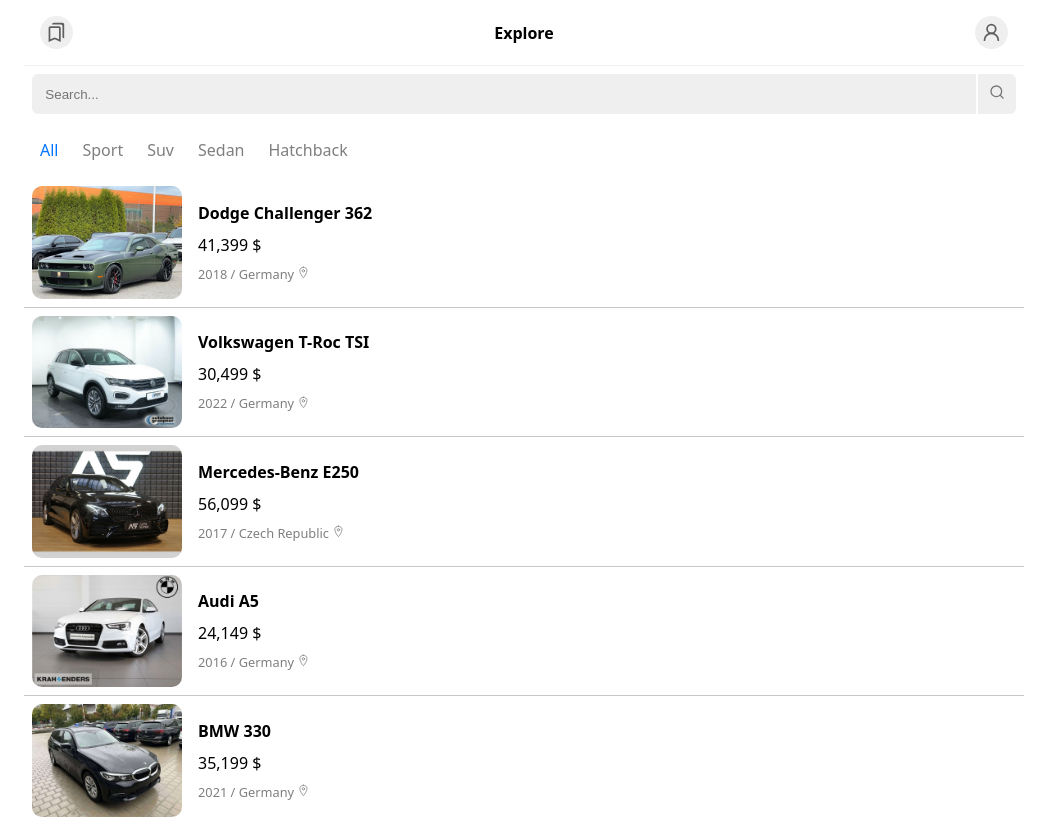
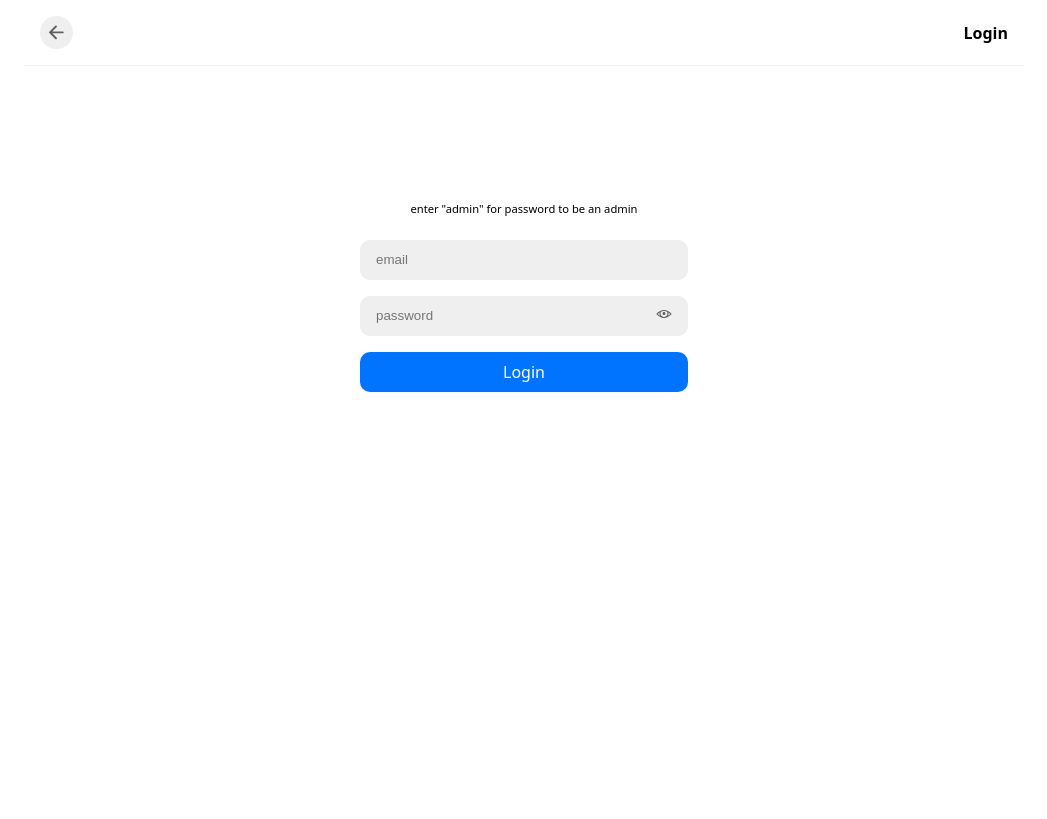
Before and after one commit to mmd-yavarii/rjs-car-market, a React (Vite) app: page /login in a window 1280 px wide. Before the commit this address led to /. Shown: the top 819 px of the page, without its empty margins (116-1163 px from the left). Built offline with nearby package versions, Linux system fonts and the light colour scheme.

Commit message:
shandle log in form and show bookmarked

```diff
--- a/src/App.jsx
+++ b/src/App.jsx
@@ -11,7 +11,7 @@
 import MyAds from './pages/MyAds';
 
 function App() {
-  const islogin = true;
+  const islogin = false;
   const isAdmin = false;
 
   return (
--- a/src/pages/Bookmarks.jsx
+++ b/src/pages/Bookmarks.jsx
@@ -1,6 +1,7 @@
 import React from 'react';
 import { useBookmark } from '../context/BookmarkProvider';
 import Empty from '../components/Empty/Empty';
+import CarsList from '../components/CarsList/CarsList';
 
 function Bookmarks() {
   const [bookmark, dispatchBookmarks] = useBookmark();
@@ -8,13 +9,11 @@
   if (bookmark.length) {
     return (
       <>
-        <div>
-          {bookmark.map((i) => (
-            <h1 key={i.id}>{i.name}</h1>
-          ))}
-        </div>
+        <CarsList carsData={bookmark} />
 
-        <button onClick={() => dispatchBookmarks({ type: 'CLEAR' })}>clear</button>
+        <button style={{ backgroundColor: 'transparent', color: 'red', padding: '1em' }} onClick={() => dispatchBookmarks({ type: 'CLEAR' })}>
+          clear
+        </button>
       </>
     );
   } else {
--- a/src/pages/Login.jsx
+++ b/src/pages/Login.jsx
@@ -1,7 +1,39 @@
-import React from 'react';
+import { useEffect, useRef, useState } from 'react';
+import styles from './style/Login.module.css';
+
+import { LiaEyeSolid, LiaEyeSlash } from 'react-icons/lia';
 
 function Login() {
-  return <div>Login</div>;
+  const [showPassword, setShowPassword] = useState(false);
+  const usernameInp = useRef();
+  const username = useRef();
+  const password = useRef();
+
+  useEffect(() => usernameInp.current.focus(), []);
+
+  function submitHandler() {
+    console.log(username.current);
+    console.log(password.current);
+  }
+
+  return (
+    <div className={styles.form}>
+      <span>enter "admin" for password to be an admin</span>
+
+      <div className={styles.input}>
+        <input type="text" placeholder="email" ref={usernameInp} onChange={(e) => (username.current = e.target.value)} />
+      </div>
+
+      <div className={styles.input}>
+        <input type={showPassword ? 'text' : 'password'} placeholder="password" onChange={(e) => (password.current = e.target.value)} />
+        <button onClick={() => setShowPassword((prev) => !prev)}>{showPassword ? <LiaEyeSlash /> : <LiaEyeSolid />}</button>
+      </div>
+
+      <button onClick={submitHandler} className={styles.submit}>
+        Login
+      </button>
+    </div>
+  );
 }
 
 export default Login;
--- /dev/null
+++ b/src/pages/style/Login.module.css
@@ -0,0 +1,45 @@
+.form {
+  padding: 1em;
+  max-width: 360px;
+  margin: 0 auto;
+  margin-top: 6em;
+}
+.form span {
+  font-size: 0.7rem;
+  margin: 2em 0;
+  display: inline-block;
+  text-align: center;
+  width: 100%;
+}
+.submit {
+  background-color: var(--them-color);
+  color: #fff;
+  width: 100%;
+  border-radius: 10px;
+  height: 2.5em;
+}
+
+.input {
+  background-color: var(--backgroundd-color2);
+  display: flex;
+  align-items: center;
+  justify-content: space-between;
+  width: 100%;
+  height: 2.5em;
+  max-height: 2.5em;
+  margin-bottom: 1em;
+  border-radius: 10px;
+  padding: 0 1em;
+}
+
+.input input {
+  width: 100%;
+  height: 100%;
+  background-color: transparent;
+}
+
+.input button {
+  height: 100%;
+  background-color: transparent;
+  opacity: 0.6;
+}
```
